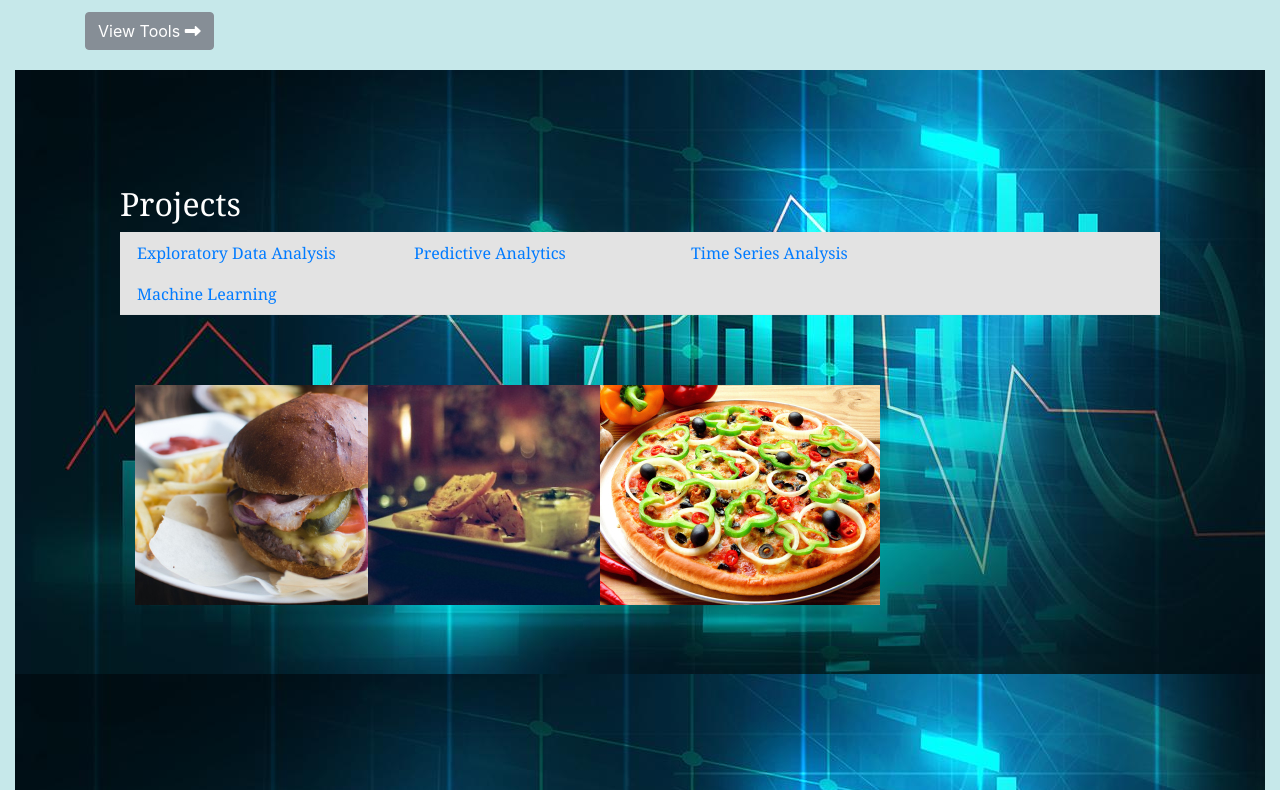
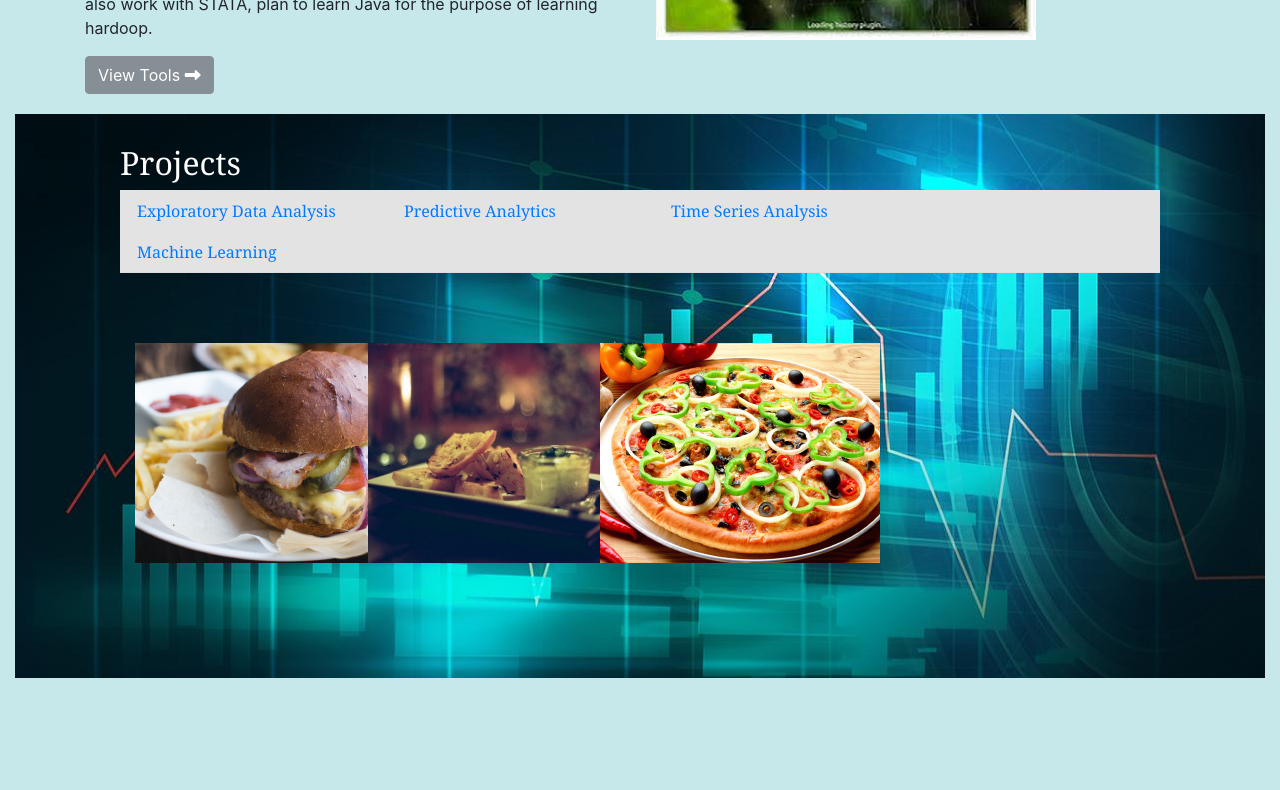
Before and after one commit to cycks/cycks.github.io, a plain HTML site: page index.html in a window 1280 px wide. Shown: the part 1528-2318 px from the top of the page. After the commit the page ends 2206 px from the top, so only its background shows below. Drawn offline with nearby package versions, Linux system fonts and the light colour scheme; files whose address does not match are found by name.

Commit message:
[Fix] Modified the Projects Section

```diff
--- a/index.html
+++ b/index.html
@@ -13,6 +13,12 @@
 	<body>
 		<div class="container-fluid">
 			<div class = "jumbotron">
+				<div class = "dropdown pull-left">
+					<a data-toggle="dropdown">
+						<i class="fa fa-list" aria-hidden="true"></i>
+					</a>
+
+				</div>
 				<img class="img-circle" src="sikolia.jpg" alt="Sikolia's Picture">
 				<p>Website still under construction</p>
 				<p>Meet Sikolia the <br><b> Data Scientist </b></p>
--- a/style.css
+++ b/style.css
@@ -93,18 +93,18 @@ body{
 
 .Meals{
 	background-image: url("assets/backgrounds/foodsBg.jpg");
-	padding-top: 20px;
+	padding-top: 5px;
 	padding-bottom: 20px;
 	font-family: Georgia;
 }
 
 .MealsContent{
-	margin: 95px 105px 95px;
+	margin: 25px 105px 25px;
     width: 6900px;
 }
 
 .nav-tabs .nav-item {
-    width: 277px;
+    width: 267px;
 }
 
 .FoodPhotos{
```
